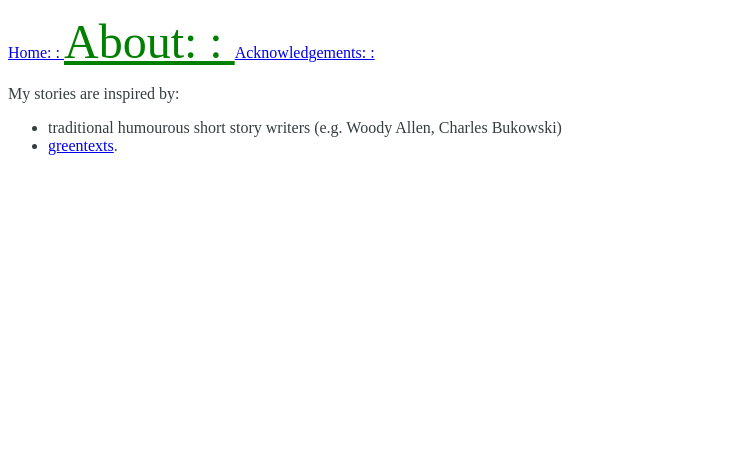
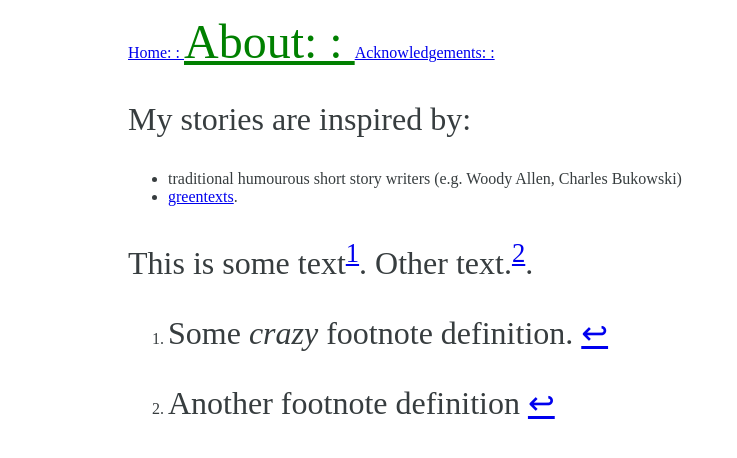
Before and after one commit to narravaganza/narravaganza.github.io, a Jekyll site: the page built from about.markdown, in a window 1280 px wide. Shown: the top 458 px of the page, without its empty margins (0-737 px from the left). Built offline with Jekyll 4.4.1, drawn with Linux system fonts in a browser that asks for light colours; some web fonts are replaced.

Commit message:
cleanup margins

```diff
--- a/_config.yml
+++ b/_config.yml
@@ -28,3 +28,4 @@ feed:
   collections:
     stories:
       path: "/stories_feed.xml"
+  excerpt_only: true
--- a/about.markdown
+++ b/about.markdown
@@ -6,4 +6,11 @@ permalink: /about/
 
 My stories are inspired by:
 * traditional humourous short story writers (e.g. Woody Allen, Charles Bukowski)
-* [greentexts](https://knowyourmeme.com/memes/greentext-stories).
+* [greentexts](https://knowyourmeme.com/memes/greentext-stories){:target="_blank"}.
+
+
+This is some text[^1]. Other text.[^2].
+
+[^1]: Some *crazy* footnote definition.
+
+[^2]: Another footnote definition
--- a/acknowledgements.markdown
+++ b/acknowledgements.markdown
@@ -19,4 +19,4 @@ This story was presented to the x workshop
 * Cormorant Garamond
 
 ## This site
-This site is built using [Jekyll](https://jekyllrb.com/).
+This site is built using [Jekyll](https://jekyllrb.com/){:target="_blank"}.
--- a/assets/css/styles.scss
+++ b/assets/css/styles.scss
@@ -7,58 +7,62 @@
 $font-stack: "Proza Libre";
 $raven-color: #373D3F;
 
+// overall margins
+@media only screen and (min-width: 1200px) {
+  body {
+    margin-left: 10%;
+    margin-right: 10%;
+  }
+}
+
+@media only screen and (max-width: 1200px) {
+  body {
+    margin-left: 5%;
+    margin-right: 5%;
+  }
+}
+
+// Navigation
+.current-navigation-item {
+  font-size: 3em;
+  color: green;
+}
+
 body {
   // background-color: #FFFFEF;
-    color: $raven-color;
-  font-size: 1em;
-  // max-width: 580px;
-  // text-indent: 30px;
+  color: $raven-color;
   text-align: left;
-  // text-justify: inter-word;
-  // line-height: 160%;
-  // left: 40%;
-  // padding-right: 22%;
   padding-top: 0.5%;
   padding-bottom: 5%;
-  // margin: 0 auto;
   font-family: "Cormorant Garamond";
 }
 
+p {
+  font-size: 2em;
+  max-width: 580px;
+}
+
+
+h1 h2 h3 h4 {
+    font-family: "Cormorant Garamond";
+    max-width: 580px;
+}
+
 h1 {
+  font-size: 3em;
   color: black;
-  font-size: 3em;
-  max-width: 580px;
-  // text-indent: 30px;
-  text-align: center;
-  // line-height: 160%;
-  // padding-left: 22%;
-  // padding-right: 22%;
   padding-top: 0.5%;
-  padding-bottom: 5%;
-  margin: 0 auto;
-  font-family: $font-stack;
+  padding-bottom: 1%;
 }
 
 h3 {
-  color: $raven-color;
-  font-size: 1em;
-  text-align: left;
-  padding-bottom: 0%;
-  font-family: 'Cormorant Garamond';
+  font-size: 2em;
 }
 
 h4 {
-  color: $raven-color;
-  font-size: 1em;
-  text-align: left;
-  // padding-top: 0.5%;
-  padding-bottom: 2%;
-  font-family: 'Cormorant Garamond';
-}
-
-.current-navigation-item {
-  font-size: 3em;
-  color: green;
+  font-size: 1.2em;
+  padding-bottom: 3%;
+  max-width: 580px; // this is already defined above, why is it needed?
 }
 
 // Stories
@@ -88,7 +92,7 @@ div.story-body {
 
   p {
     color: $raven-color;
-    font-size: 1.2em;
+    font-size: 120%;
     max-width: 580px;
     text-indent: 30px;
     text-align: justify;
```
